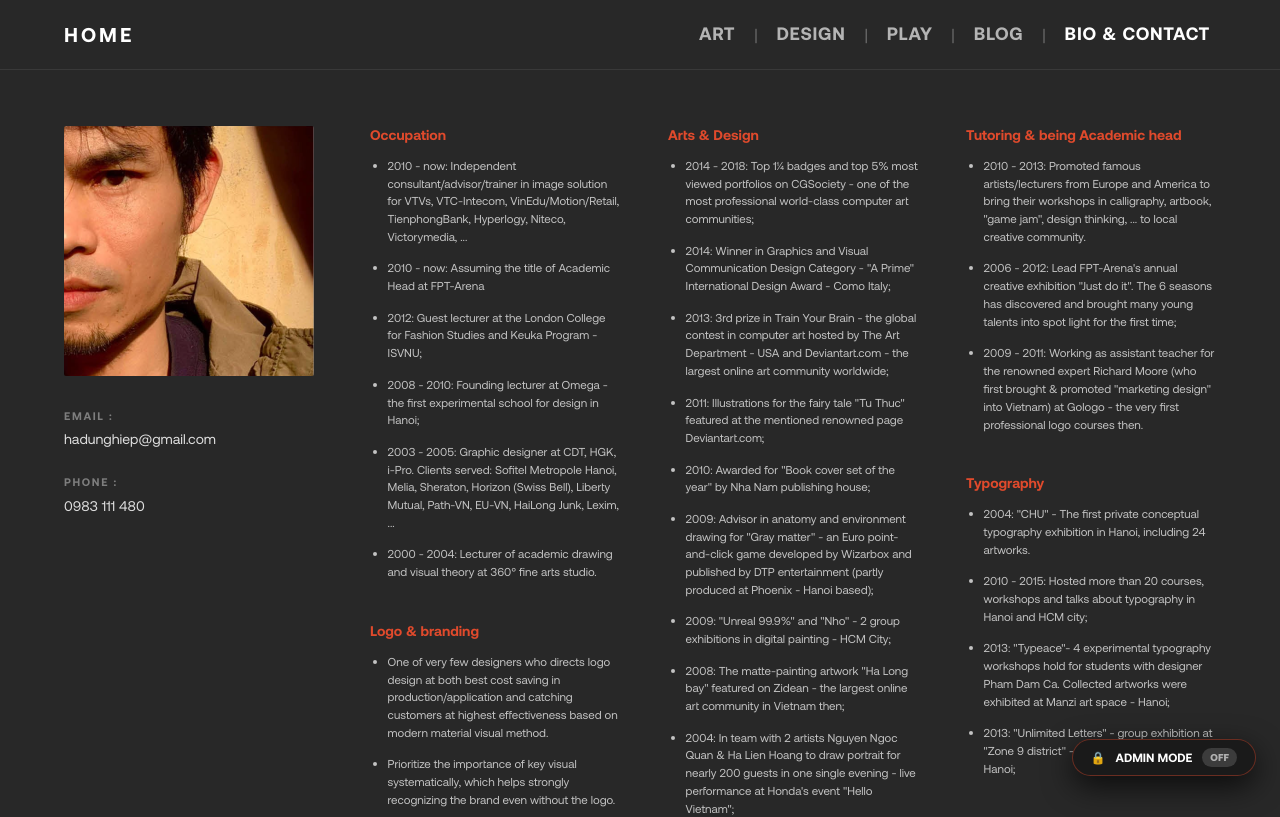
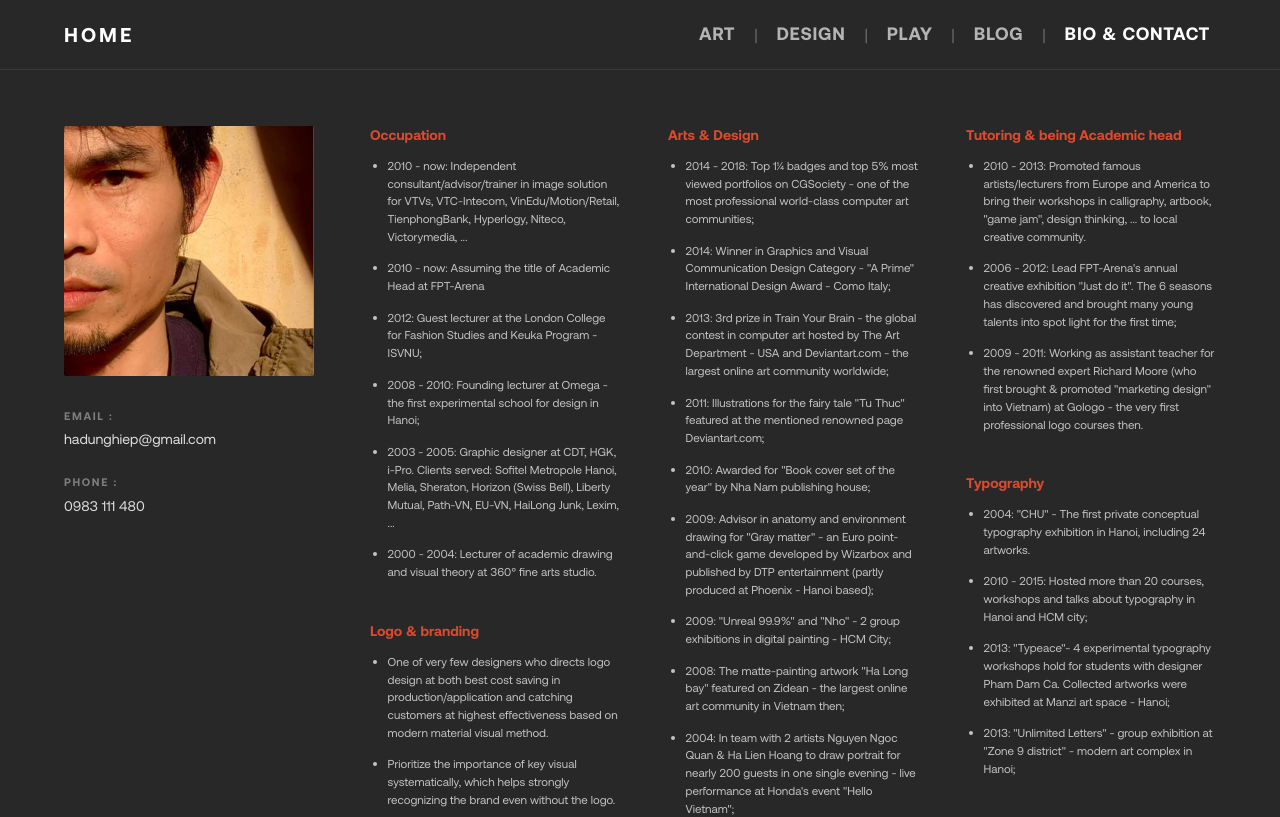
Before and after one commit to vietndj/hiepicture, a Next.js app: page /contact in a window 1280 px wide. Shown: the top 817 px of the page. Built offline with nearby package versions, Linux system fonts and the light colour scheme.

Commit message:
Optimize stylesheet for pure minimalism, clean tokens, and zero redundant code

```diff
--- a/src/app/globals.css
+++ b/src/app/globals.css
@@ -650,485 +650,7 @@ body.admin-edit-active {
   color: #ff6b6b;
 }
 
-/* Floating Switch */
-.admin-floating-switch-container {
-  position: fixed;
-  bottom: 24px;
-  right: 24px;
-  z-index: 999999;
-}
-
-.admin-floating-switch {
-  display: flex;
-  align-items: center;
-  gap: 10px;
-  padding: 8px 18px;
-  background-color: #1a1a1a;
-  border: 1px solid rgba(224, 74, 44, 0.4);
-  border-radius: 30px;
-  color: var(--text-light);
-  font-family: var(--font-sans);
-  font-size: 12px;
-  font-weight: 700;
-  cursor: pointer;
-  box-shadow: 0 10px 30px rgba(0, 0, 0, 0.7);
-  transition: all 0.25s ease;
-}
-
-.admin-floating-switch:hover {
-  transform: translateY(-2px);
-  border-color: var(--accent);
-  box-shadow: 0 12px 35px rgba(224, 74, 44, 0.3);
-}
-
-.switch-pill {
-  padding: 2px 8px;
-  border-radius: 10px;
-  font-size: 10px;
-  font-weight: 800;
-}
-
-.switch-pill.on {
-  background-color: var(--accent);
-  color: #ffffff;
-}
-
-.switch-pill.off {
-  background-color: rgba(255, 255, 255, 0.15);
-  color: rgba(255, 255, 255, 0.6);
-}
-
-/* Live Edit Modal Overlay */
-.live-edit-overlay {
-  position: fixed;
-  inset: 0;
-  background: rgba(0, 0, 0, 0.82);
-  backdrop-filter: blur(6px);
-  z-index: 999999;
-  display: flex;
-  align-items: center;
-  justify-content: center;
-  padding: 2rem;
-}
-
-.live-edit-modal {
-  background-color: #1f1f1f;
-  border: 1px solid rgba(255, 255, 255, 0.12);
-  border-radius: 8px;
-  width: 100%;
-  max-width: 600px;
-  max-height: 90vh;
-  overflow-y: auto;
-  padding: 2rem;
-  color: #ffffff;
-  font-family: var(--font-sans);
-  box-shadow: 0 20px 50px rgba(0, 0, 0, 0.8);
-}
-
-.live-edit-header {
-  display: flex;
-  justify-content: space-between;
-  align-items: center;
-  border-bottom: 1px solid rgba(255, 255, 255, 0.1);
-  padding-bottom: 1rem;
-  margin-bottom: 1.5rem;
-}
-
-.live-edit-header h2 {
-  font-size: 15px;
-  font-weight: 700;
-  color: var(--accent);
-  letter-spacing: 0.08em;
-  margin: 0;
-}
-
-.live-edit-close {
-  background: none;
-  border: none;
-  color: rgba(255, 255, 255, 0.5);
-  font-size: 18px;
-  cursor: pointer;
-  padding: 4px 8px;
-  transition: color 0.2s;
-}
-
-.live-edit-close:hover {
-  color: #ffffff;
-}
-
-.live-edit-form {
-  display: flex;
-  flex-direction: column;
-  gap: 1.25rem;
-}
-
-.live-edit-field {
-  display: flex;
-  flex-direction: column;
-  gap: 0.4rem;
-}
-
-.live-edit-field.flex-1 {
-  flex: 1;
-}
-
-.live-edit-row {
-  display: flex;
-  gap: 1rem;
-}
-
-.live-edit-field label {
-  font-size: 11px;
-  font-weight: 700;
-  letter-spacing: 0.1em;
-  color: rgba(255, 255, 255, 0.5);
-  text-transform: uppercase;
-}
-
-.live-edit-field input[type="text"],
-.live-edit-field input[type="url"],
-.live-edit-field textarea,
-.live-edit-field select {
-  background-color: #141414;
-  border: 1px solid rgba(255, 255, 255, 0.15);
-  color: #ffffff;
-  font-family: var(--font-sans);
-  font-size: 13px;
-  padding: 10px 14px;
-  border-radius: 4px;
-  outline: none;
-  transition: border-color 0.2s ease;
-}
-
-.live-edit-field input:focus,
-.live-edit-field textarea:focus,
-.live-edit-field select:focus {
-  border-color: var(--accent);
-}
-
-.live-edit-preview {
-  width: 100%;
-  max-height: 180px;
-  overflow: hidden;
-  border-radius: 4px;
-  border: 1px solid rgba(255, 255, 255, 0.1);
-  margin-bottom: 0.5rem;
-}
-
-.live-edit-preview img {
-  width: 100%;
-  height: 180px;
-  object-fit: cover;
-}
-
-.live-edit-upload-box {
-  display: flex;
-  gap: 10px;
-  align-items: center;
-  background-color: #141414;
-  padding: 10px 14px;
-  border: 1px dashed rgba(255, 255, 255, 0.2);
-  border-radius: 4px;
-}
-
-.live-upload-btn {
-  background: rgba(224, 74, 44, 0.15);
-  border: 1px solid var(--accent);
-  color: var(--accent);
-  font-family: var(--font-sans);
-  font-size: 11px;
-  font-weight: 700;
-  padding: 6px 14px;
-  border-radius: 20px;
-  cursor: pointer;
-  transition: all 0.2s ease;
-  white-space: nowrap;
-}
-
-.live-upload-btn:hover {
-  background: var(--accent);
-  color: #ffffff;
-}
-
-.live-edit-actions {
-  display: flex;
-  align-items: center;
-  margin-top: 1rem;
-  padding-top: 1rem;
-  border-top: 1px solid rgba(255, 255, 255, 0.1);
-}
-
-.live-btn-save {
-  background-color: var(--accent);
-  border: none;
-  color: #ffffff;
-  font-family: var(--font-sans);
-  font-size: 12px;
-  font-weight: 700;
-  padding: 8px 20px;
-  border-radius: 20px;
-  cursor: pointer;
-  transition: opacity 0.2s ease;
-}
-
-.live-btn-save:hover {
-  opacity: 0.9;
-}
-
-.live-btn-cancel {
-  background: rgba(255, 255, 255, 0.08);
-  border: 1px solid rgba(255, 255, 255, 0.15);
-  color: rgba(255, 255, 255, 0.7);
-  font-family: var(--font-sans);
-  font-size: 12px;
-  font-weight: 600;
-  padding: 8px 16px;
-  border-radius: 20px;
-  cursor: pointer;
-  transition: all 0.2s ease;
-}
-
-.live-btn-cancel:hover {
-  color: #ffffff;
-  border-color: rgba(255, 255, 255, 0.3);
-}
-
-.live-btn-delete {
-  background: rgba(255, 50, 50, 0.15);
-  border: 1px solid rgba(255, 50, 50, 0.3);
-  color: #ff6b6b;
-  font-family: var(--font-sans);
-  font-size: 12px;
-  font-weight: 600;
-  padding: 8px 16px;
-  border-radius: 20px;
-  cursor: pointer;
-  transition: all 0.2s ease;
-}
-
-.live-btn-delete:hover {
-  background: rgba(255, 50, 50, 0.3);
-  color: #ffffff;
-}
-
-/* Admin Dashboard Subpages (/admin/*) */
-.admin-layout {
-  display: flex;
-  min-height: 100vh;
-  background-color: #141414;
-  font-family: var(--font-sans);
-}
-
-.admin-sidebar {
-  width: 250px;
-  background-color: #1a1a1a;
-  border-right: 1px solid rgba(255, 255, 255, 0.08);
-  padding: 2rem 1.25rem;
-  display: flex;
-  flex-direction: column;
-  justify-content: space-between;
-}
-
-.admin-sidebar-brand {
-  font-size: 13px;
-  font-weight: 700;
-  letter-spacing: 0.12em;
-  color: #ffffff;
-  margin-bottom: 2rem;
-  padding-left: 0.5rem;
-}
-
-.admin-nav-list {
-  display: flex;
-  flex-direction: column;
-  gap: 4px;
-}
-
-.admin-nav-item {
-  display: flex;
-  align-items: center;
-  padding: 10px 14px;
-  color: rgba(255, 255, 255, 0.6);
-  border-radius: 4px;
-  font-size: 13px;
-  font-weight: 500;
-  text-decoration: none;
-  transition: all 0.2s ease;
-}
-
-.admin-nav-item:hover {
-  background: rgba(255, 255, 255, 0.05);
-  color: #ffffff;
-}
-
-.admin-nav-item.active {
-  background-color: var(--accent);
-  color: #ffffff;
-  font-weight: 700;
-}
-
-.admin-sidebar-footer {
-  margin-top: 2rem;
-  padding-top: 1rem;
-  border-top: 1px solid rgba(255, 255, 255, 0.08);
-  display: flex;
-  flex-direction: column;
-  gap: 8px;
-}
-
-.admin-footer-btn, .admin-logout-btn {
-  padding: 8px 12px;
-  border-radius: 4px;
-  font-size: 12px;
-  font-weight: 600;
-  text-align: center;
-  cursor: pointer;
-  text-decoration: none;
-  transition: all 0.2s ease;
-}
-
-.admin-footer-btn {
-  background: rgba(255, 255, 255, 0.05);
-  color: rgba(255, 255, 255, 0.8);
-}
-
-.admin-footer-btn:hover {
-  background: rgba(255, 255, 255, 0.1);
-  color: #ffffff;
-}
-
-.admin-logout-btn {
-  background: rgba(255, 50, 50, 0.1);
-  border: 1px solid rgba(255, 50, 50, 0.2);
-  color: #ff6b6b;
-}
-
-.admin-logout-btn:hover {
-  background: rgba(255, 50, 50, 0.25);
-  color: #ffffff;
-}
-
-.admin-main {
-  flex: 1;
-  padding: 3rem 4rem;
-  background-color: #141414;
-  color: #ffffff;
-}
-
-.admin-login-container {
-  min-height: 100vh;
-  display: flex;
-  align-items: center;
-  justify-content: center;
-  background-color: #141414;
-  padding: 2rem;
-  font-family: var(--font-sans);
-}
-
-.admin-login-card {
-  background-color: #1f1f1f;
-  border: 1px solid rgba(255, 255, 255, 0.1);
-  border-radius: 8px;
-  padding: 3rem 2.5rem;
-  width: 100%;
-  max-width: 420px;
-  box-shadow: 0 20px 40px rgba(0, 0, 0, 0.6);
-}
-
-.admin-brand {
-  font-size: 11px;
-  font-weight: 700;
-  letter-spacing: 0.2em;
-  color: var(--accent);
-  margin-bottom: 0.5rem;
-}
-
-.admin-login-title {
-  font-size: 20px;
-  font-weight: 700;
-  color: #ffffff;
-  margin-bottom: 0.4rem;
-}
-
-.admin-login-sub {
-  font-size: 12px;
-  color: rgba(255, 255, 255, 0.5);
-  margin-bottom: 2rem;
-}
-
-.admin-login-form {
-  display: flex;
-  flex-direction: column;
-  gap: 1.25rem;
-}
-
-.admin-field-group {
-  display: flex;
-  flex-direction: column;
-  gap: 0.4rem;
-}
-
-.admin-field-label {
-  font-size: 10px;
-  font-weight: 700;
-  letter-spacing: 0.15em;
-  color: rgba(255, 255, 255, 0.4);
-}
-
-.admin-input-styled {
-  background-color: #141414;
-  border: 1px solid rgba(255, 255, 255, 0.15);
-  color: #ffffff;
-  font-family: var(--font-sans);
-  font-size: 14px;
-  padding: 12px 16px;
-  border-radius: 4px;
-  outline: none;
-  transition: border-color 0.2s ease;
-}
-
-.admin-input-styled:focus {
-  border-color: var(--accent);
-}
-
-.admin-btn-accent {
-  background-color: var(--accent);
-  border: none;
-  color: #ffffff;
-  font-family: var(--font-sans);
-  font-size: 13px;
-  font-weight: 700;
-  padding: 12px;
-  border-radius: 4px;
-  cursor: pointer;
-  transition: opacity 0.2s ease;
-  margin-top: 0.5rem;
-}
-
-.admin-btn-accent:hover {
-  opacity: 0.9;
-}
-
-.admin-back-link {
-  font-size: 12px;
-  color: rgba(255, 255, 255, 0.5);
-  text-decoration: none;
-  transition: color 0.2s ease;
-}
-
-.admin-back-link:hover {
-  color: #ffffff;
-}
-
-.admin-error-box {
-  background: rgba(255, 50, 50, 0.15);
-  border: 1px solid rgba(255, 50, 50, 0.3);
-  color: #ff6b6b;
-  font-size: 12px;
-  padding: 10px 14px;
-  border-radius: 4px;
-  margin-bottom: 1rem;
-}
+/* Admin Bar & Switches System */
 
 /* Responsive */
 @media (max-width: 1024px) {
```
